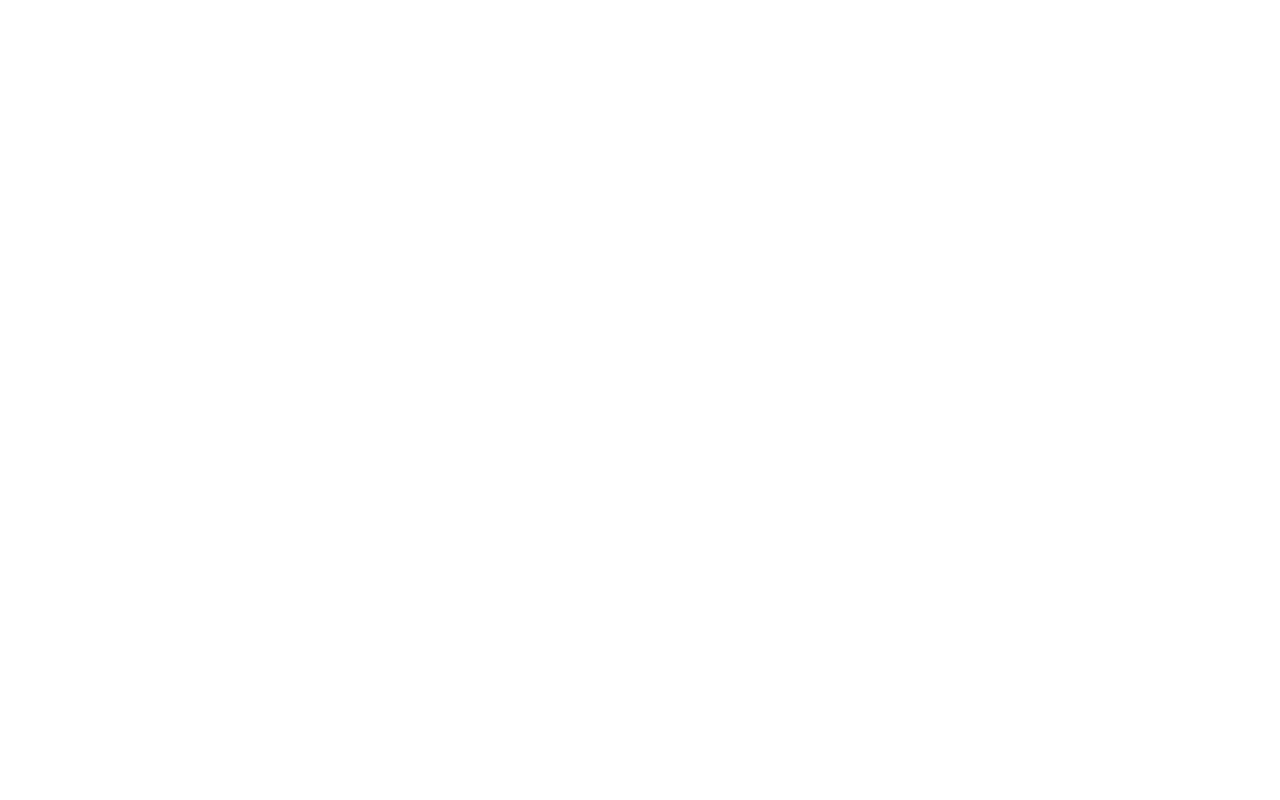
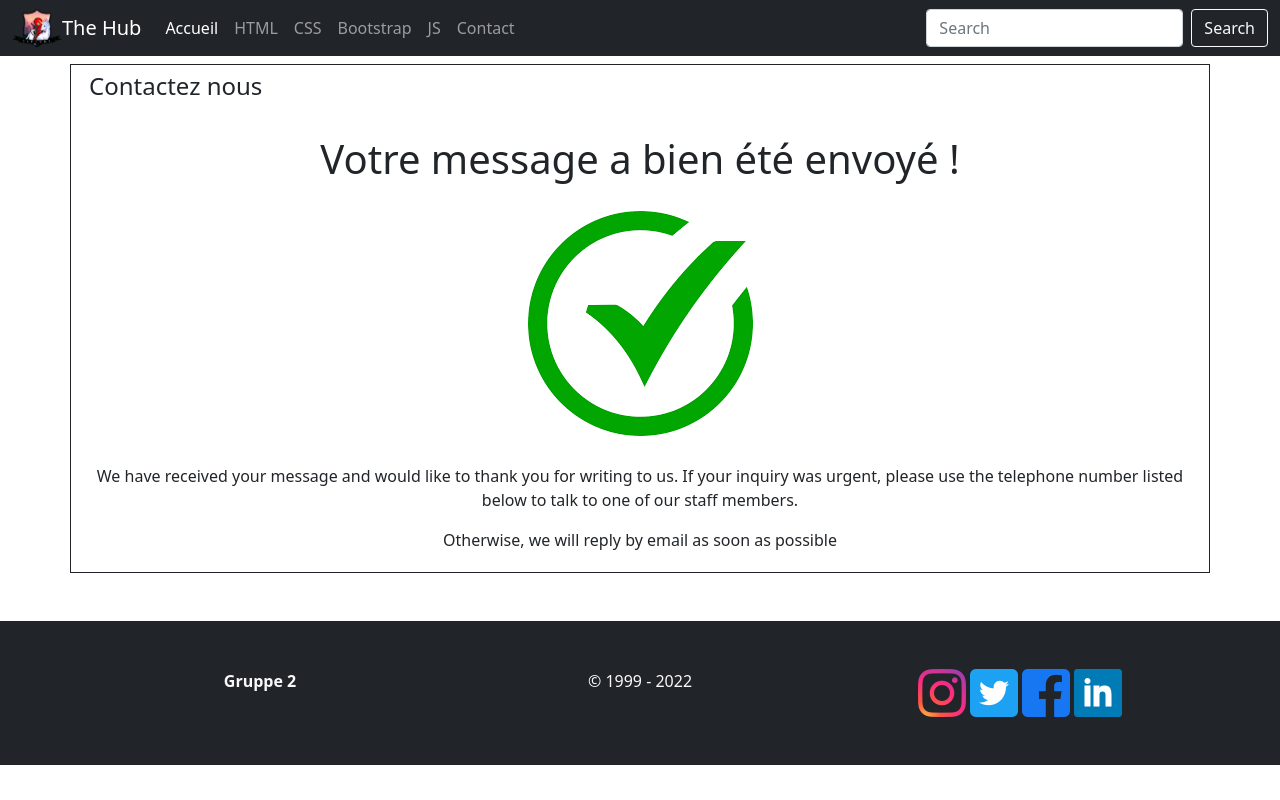
Before and after one commit to LeefEUW/projetBoots, a plain HTML site: page sent.html in a window 1280 px wide. Drawn offline with nearby package versions, Linux system fonts and the light colour scheme.

Commit message:
Add sent page

```diff
--- /dev/null
+++ b/form.css
@@ -0,0 +1,14 @@
+/* .contact{
+    margin: 70px;
+    border: 1px solid black;
+} */
+h1{
+    padding: 20px;
+    text-align: center;
+}
+legend{
+    padding: 3px 6px;
+}
+p{
+    text-align: center;
+}
--- a/sent.html
+++ b/sent.html
@@ -0,0 +1,96 @@
+<!doctype html>
+<html lang="en">
+
+<head>
+
+    <meta charset="utf-8">
+    <meta name="viewport" content="width=device-width, initial-scale=1">
+
+    <link href="https://cdn.jsdelivr.net/npm/bootstrap@5.1.3/dist/css/bootstrap.min.css" rel="stylesheet"
+        integrity="sha384-1BmE4kWBq78iYhFldvKuhfTAU6auU8tT94WrHftjDbrCEXSU1oBoqyl2QvZ6jIW3" crossorigin="anonymous">
+    <link rel="stylesheet" href="form.css">
+    <title>The Hub</title>
+    <link rel="icon" type="image/png" href="Ecusson_ADRAR.png" />
+</head>
+
+<body>
+    <header>
+        <nav class="navbar navbar-expand-lg navbar-dark bg-dark">
+            <div class="container-fluid">
+                <img src="Ecusson_ADRAR.png" alt="" height="40">
+                <a class="navbar-brand" href="#">The Hub</a>
+                <button class="navbar-toggler" type="button" data-bs-toggle="collapse"
+                    data-bs-target="#navbarSupportedContent" aria-controls="navbarSupportedContent"
+                    aria-expanded="false" aria-label="Toggle navigation">
+                    <span class="navbar-toggler-icon"></span>
+                </button>
+                <div class="collapse navbar-collapse" id="navbarSupportedContent">
+                    <ul class="navbar-nav me-auto mb-2 mb-lg-0">
+                        <li class="nav-item">
+                            <a class="nav-link active" aria-current="page" href="#">Accueil</a>
+                        </li>
+                        <li class="nav-item">
+                            <a class="nav-link" href="html.html">HTML</a>
+                        </li>
+                        <li class="nav-item">
+                            <a class="nav-link" href="css.html">CSS</a>
+                        </li>
+                        <li class="nav-item">
+                            <a class="nav-link" href="bootstrap.html">Bootstrap</a>
+                        </li>
+                        <li class="nav-item">
+                            <a class="nav-link" href="js.html">JS</a>
+                        </li>
+                        <li class="nav-item">
+                            <a class="nav-link" href="contact.html">Contact</a>
+                        </li>
+                    </ul>
+                    <form class="d-flex">
+                        <input class="form-control me-2" type="search" placeholder="Search" aria-label="Search">
+                        <button class="btn btn-outline-light" type="submit">Search</button>
+                    </form>
+                </div>
+            </div>
+        </nav>
+    </header>
+    <div class="container my-2 border border-dark">
+        <form action="" method="get">
+            <fieldset>
+                <legend>Contactez nous</legend>
+                <h1>Votre message a bien été envoyé !</h1>
+                <img src="succes.png" class="rounded mx-auto d-block" alt="success">
+                <div class="container mt-4 p-1">
+                    <p>We have received your message and would like to thank you for writing to us. If your inquiry was
+                        urgent, please use the telephone number listed below to talk to one of our staff members.</p>
+                    <p>Otherwise, we will reply by email as soon as possible</p>
+                </div>
+            </fieldset>
+        </form>
+    </div>
+    </div>
+    <footer>
+        <div class="container-fluid bg-dark text-light" id="about">
+            <div class="container">
+                <div class="row mt-5 py-5 text-center">
+                    <div class="col">
+                        <p><strong>Gruppe 2</strong></p>
+                    </div>
+                    <div class="col">
+                        <p>&copy; 1999 - 2022</p>
+                    </div>
+                    <div class="col">
+                        <a href="#"> <img src="insta.png"></a>
+                        <a href="#"><img src="twitter.png"></a>
+                        <a href="#"><img src="facebook.png"></a>
+                        <a href="#"><img src="linkedin.png"></a>
+                    </div>
+                </div>
+            </div>
+        </div>
+    </footer>
+    <script src="https://cdn.jsdelivr.net/npm/bootstrap@5.1.3/dist/js/bootstrap.bundle.min.js"
+        integrity="sha384-ka7Sk0Gln4gmtz2MlQnikT1wXgYsOg+OMhuP+IlRH9sENBO0LRn5q+8nbTov4+1p" crossorigin="anonymous">
+    </script>
+</body>
+
+</html>
```
Also changed, not shown: index.html (+10 -5 lines), succes.png (added).
